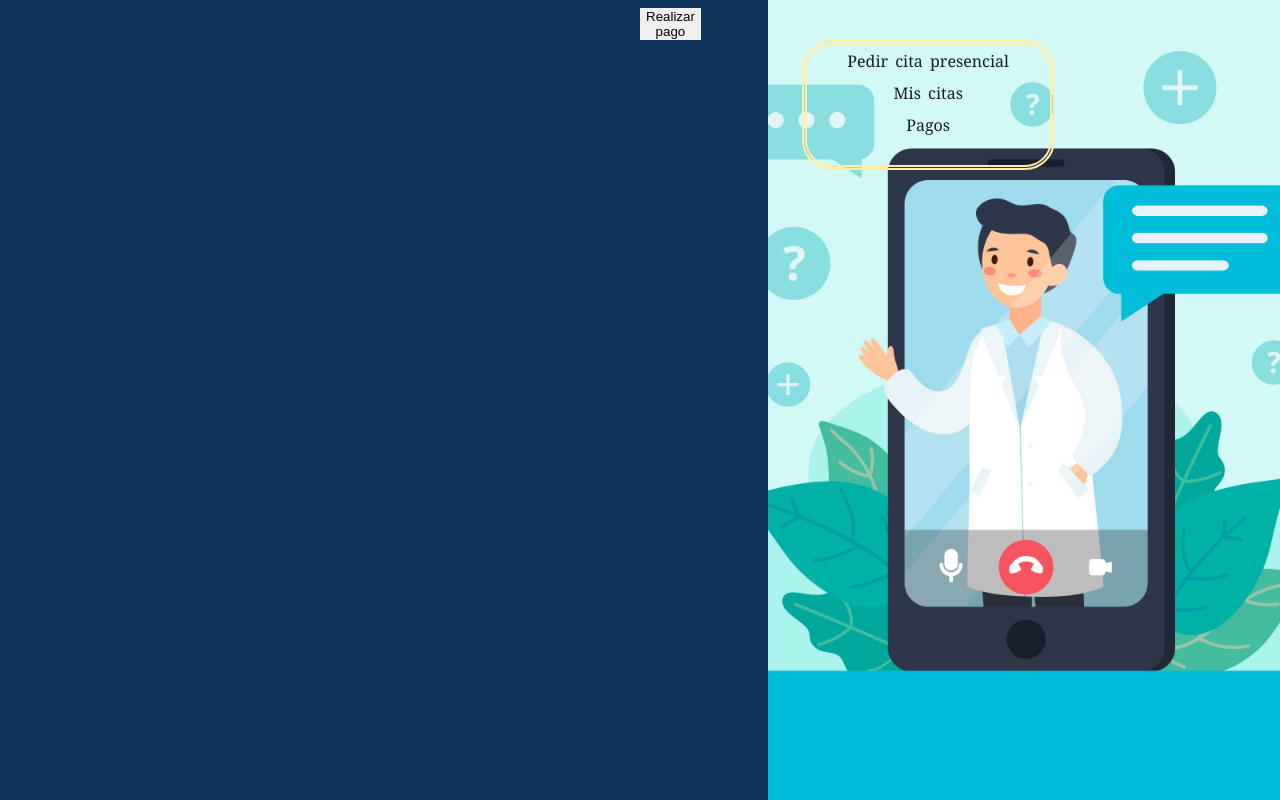
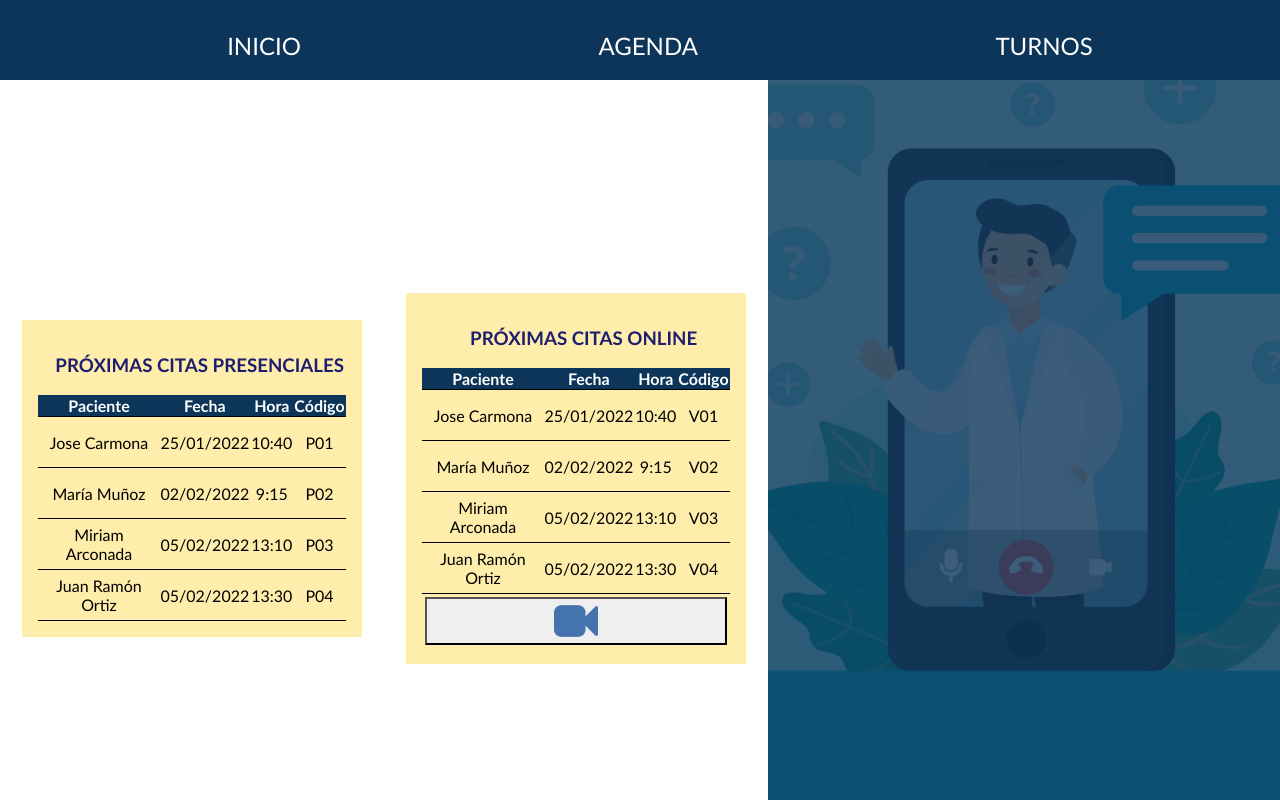
Before and after one commit to JonaGomezP/InterfacesWeb, a plain HTML site: page JQuery/tarea4.html in a window 1280 px wide. Drawn offline with nearby package versions, Linux system fonts and the light colour scheme.

Commit message:
tarea4 actualizada

```diff
--- a/JQuery/tarea4.html
+++ b/JQuery/tarea4.html
@@ -9,79 +9,99 @@
     <script src="https://ajax.googleapis.com/ajax/libs/jquery/3.5.1/jquery.min.js"></script>
     <script>
         window.onload = function () {
-            let boton = document.querySelector("button");
-            let div = document.querySelector("div");
-            let nuevaCaja = document.createElement("div");
-            nuevaCaja.setAttribute("id", "nuevaCaja");
-            nuevaCaja.hidden = true;
-            let informacion = document.createTextNode("En caso de empeoramiento llame al 112");
-            let nuevoParrafo = document.createElement("p");
-            nuevoParrafo.appendChild(informacion);
-            let nuevoBoton = document.createElement("button");
-            nuevaCaja.appendChild(nuevoParrafo);
-            nuevoBoton.textContent = "X";
-            nuevoBoton.style.position = "absolute";
-            nuevoBoton.style.bottom = "0";
-            nuevoBoton.style.right = "0"
-            nuevaCaja.appendChild(nuevoBoton);
-            div.appendChild(nuevaCaja);
+            $("#sombra").css({
+                position: "fixed",
+                right: "0",
+                bottom: "0",
+                width: "40%",
+                height: "90%",
+                objectFit: "cover",
+                backgroundColor: "#0c3559",
+                opacity: "0.8"
+            })
+        }
 
+        function llamar(){
+            let cuerpo = document.querySelector("body");
+            let estilosCuerpo = window.getComputedStyle(cuerpo)
+            let sombra = document.getElementById("sombra");
+            cuerpo.removeChild(sombra);
+            let nuevaSombra = document.createElement("div");
+            nuevaSombra.style.position = "fixed";
+            nuevaSombra.style.left = "0";
+            nuevaSombra.style.bottom = "0";
+            nuevaSombra.style.width = "60%";
+            nuevaSombra.style.height = "90%";
+            nuevaSombra.style.backgroundColor = "#0c3559";
+            nuevaSombra.style.opacity = "0.8";
+            cuerpo.appendChild(nuevaSombra);
+
+            let medico = document.getElementById("medico");
+            medico.style.opacity = "0.6";
+
+            let flotante = document.createElement("div");
+            flotante.id = "flotante"
+            flotante.style.position = "absolute";
+            flotante.style.width = "20%";
+            flotante.style.height = "40%";
+            flotante.style.right = "10%";
+            flotante.style.top = "35%";
+            flotante.style.borderRadius ="20px"
+            console.log(flotante.offsetHeight)
+
+            flotante.style.backgroundColor = "#0c3559";
+
+            cuerpo.appendChild(flotante);
         }
-        $(document).ready(function () {
-            $("#boton").click(function () {
-                $("#nuevaCaja").prop("hidden", false)
-                let boton = document.querySelector("button");
-                $("#boton").css({
-                    visibility:"hidden"
-                })
-                let div = document.querySelector("div");
-                let nuevaCaja = document.createElement("div");
-                nuevaCaja.setAttribute("id", "nuevaCaja");
-                $("#nuevaCaja").css({
-                    position: "absolute",
-                    width:"fit-content",
-                    height:"fit-content",
-                    backgroundColor: "rgb(105, 170, 255)",
-                    backgroundClip:"padding-box",
-                    border:"solid 8px rgba(0,0,0,0.5)",
-                    borderRadius:"15px",
-                    padding: "2%",
-                    textTransform:"uppercase",
-                    fontSize:"2em",
-                    color:"white",
-                    backgroundClip: "padding-box",
-                    justifyContent: "space-between",
-                    left:"0",
-                    right:"0",
-                    top:"0",
-                    bottom:"0",
-                    margin:"auto",
-                    textAlign:"center",
-                    verticalAlign:"middle",
-                    zIndex: "0"
-                });
-            })
-            $("#nuevaCaja").click(function(){
-                $("#boton").css({
-                    visibility:"visible"
-                })
-                $("#nuevaCaja").prop("hidden",true)
-            })
-        });
-
-
 
     </script>
     <style type="text/css">
-        *{
+        * {
             overflow: hidden;
         }
-        body{
+
+        body {
             background-color: #0c3559;
+            background-color: #ffffff;
+            height: 100%;
+            width: 100%;
+        }
 
+        nav {
+            position: fixed;
+            top: 0;
+            width: 100%;
+            height: 10%;
+            background-color: #0c3559;
+            margin: 0;
+            left: 0;
         }
-        body img{
-            position: fixed;
+
+        nav ul {
+            display: flex;
+            flex-direction: row;
+            justify-content: space-around;
+            list-style: none;
+        }
+
+        nav ul li {
+            font-family: 'Trebuchet MS', 'Lucida Sans Unicode', 'Lucida Grande', 'Lucida Sans', Arial, sans-serif;
+            font-size: 1.5em;
+            color: #ffffff;
+            text-transform: uppercase;
+        }
+
+        a:link {
+            text-decoration: none;
+        }
+
+        a li:hover {
+            text-decoration: underline;
+        }
+
+
+        #medico {
+            position: absolute;
             right: 0;
             bottom: 0;
             width: 40%;
@@ -89,23 +109,7 @@
             z-index: -1;
             object-fit: cover;
         }
-        #principal {
-            width: 19%;
-            min-height: 15%;
-            position: fixed;
-            margin-left: 62%;
-            margin-right: auto;
-            background-color: transparent;
-            color: rgb(28, 28, 28);
-            font-family: Cambria, Cochin, Georgia, Times, 'Times New Roman', serif;
-            text-align: justify;
-            border: #ffedab 5px solid;
-            border-radius: 30px;
-            padding: 0;
-            word-spacing: 3px;
-            background-clip: padding-box;
-            border-style: double;
-        }
+
 
         h3 {
             text-transform: uppercase;
@@ -122,19 +126,9 @@
             margin-top: 15px;
         }
 
-        button {
-            position: relative;
-            margin-left: 50%;
-            margin-right: 50%;
-            border: none;
-        }
 
-        img {
-            width: 50px;
-            height: 50px;
-            object-fit: cover;
-        }
-        span{
+
+        span {
             line-height: 2rem;
             margin: 0;
             padding: 0;
@@ -142,24 +136,194 @@
             text-align: center;
         }
 
-        p{
-            margin:0;
+        p {
+            margin: 0;
             padding: 0;
+        }
+
+        #status {
+            position: fixed;
+            left: 0;
+            bottom: 0;
+            width: 60%;
+            height: 90%;
+            object-position: left;
+            object-fit: contain;
+            display: flex;
+            flex-direction: row;
+            justify-content: space-around;
+            align-items: center;
+        }
+
+        .caja {
+            color: white;
+            width: 40%;
+            height: auto;
+            background-color: #ffedab;
+            position: relative;
+            margin-top: 10%;
+            padding: 1em;
+            margin-left: 4px;
+            margin-right: 4px;
+            font-family: 'Trebuchet MS', 'Lucida Sans Unicode', 'Lucida Grande', 'Lucida Sans', Arial, sans-serif;
+            display: flex;
+            flex-direction: column;
+            text-align: center;
+        }
+
+        h3 {
+            margin-left: 5%;
+            position: relative;
+        }
+
+        #videollamada {
+            position: absolute;
+            width: 4rem;
+            height: fit-content;
+            top: 60%;
+            font-size: larger;
+        }
+
+        table {
+            position: relative;
+            text-align: center;
+            border-collapse: collapse;
+            font-family: 'Trebuchet MS', 'Lucida Sans Unicode', 'Lucida Grande', 'Lucida Sans', Arial, sans-serif;
+            display: inline-flexbox;
+            min-width: 30%;
+        }
+
+        @media (max-width: 950px) {
+            table {
+                visibility: hidden;
+            }
+        }
+
+        table thead {
+            background-color: #0c3559;
+            color: white;
+        }
+
+        tr {
+            border-bottom: black solid 1px;
+
+        }
+
+        td {
+            height: 3rem;
+            color: black;
+        }
+
+        button {
+            margin: 3px;
+            background-image: url(img/videollamada.png);
+            background-size: contain;
+            background-repeat: no-repeat;
+            background-position: center;
+            width: auto;
+            height: 3rem;
         }
     </style>
 
 </head>
 
 <body>
-    <button id="pagos">Realizar pago</button>
-    <img src="img/medico.jpg" alt="">
-    <div id="principal">
-        <span>
-            <p>Pedir cita presencial</p>
-            <p>Mis citas</p>
-            <p>Pagos</p>
-        </span>
+    <nav>
+        <ul>
+            <a href="tarea4.html">
+                <li>Inicio</li>
+            </a>
+            <a href="">
+                <li>Agenda</li>
+            </a>
+            <a href="">
+                <li>Turnos</li>
+            </a>
+        </ul>
+    </nav>
+    <img src="img/medico.jpg" alt="medico" id="medico">
+    <div id="sombra"></div>
+    <div id="status">
+        <div class="caja">
+            <h3>Próximas citas presenciales</h3>
+            <table>
+                <thead>
+                    <th>Paciente</th>
+                    <th>Fecha</th>
+                    <th>Hora</th>
+                    <th>Código</th>
+                </thead>
+                <tbody>
+                    <tr>
+                        <td>Jose Carmona</td>
+                        <td>25/01/2022</td>
+                        <td>10:40</td>
+                        <td>P01</td>
+                    </tr>
+                    <tr>
+                        <td>María Muñoz</td>
+                        <td>02/02/2022</td>
+                        <td>9:15</td>
+                        <td>P02</td>
+                    </tr>
+                    <tr>
+                        <td>Miriam Arconada</td>
+                        <td>05/02/2022</td>
+                        <td>13:10</td>
+                        <td>P03</td>
+                    </tr>
+                    <tr>
+                        <td>Juan Ramón Ortiz</td>
+                        <td>05/02/2022</td>
+                        <td>13:30</td>
+                        <td>P04</td>
+                    </tr>
+                </tbody>
+            </table>
+        </div>
+        <div class="caja">
+            <h3>Próximas citas online</h3>
+            <table>
+                <thead>
+                    <th>Paciente</th>
+                    <th>Fecha</th>
+                    <th>Hora</th>
+                    <th>Código</th>
+                </thead>
+                <tbody>
+                    <tr>
+                        <td>Jose Carmona</td>
+                        <td>25/01/2022</td>
+                        <td>10:40</td>
+                        <td>V01</td>
+                    </tr>
+                    <tr>
+                        <td>María Muñoz</td>
+                        <td>02/02/2022</td>
+                        <td>9:15</td>
+                        <td>V02</td>
+
+                    </tr>
+                    <tr>
+                        <td>Miriam Arconada</td>
+                        <td>05/02/2022</td>
+                        <td>13:10</td>
+                        <td>V03</td>
+
+                    </tr>
+                    <tr>
+                        <td>Juan Ramón Ortiz</td>
+                        <td>05/02/2022</td>
+                        <td>13:30</td>
+                        <td>V04</td>
+
+                    </tr>
+                </tbody>
+            </table>
+            <button onclick="llamar()"></button>
+        </div>
     </div>
+
 </body>
 
 </html>
```
Also changed, not shown: JQuery/img/medico2.png (added), JQuery/img/videollamada.png (added).
